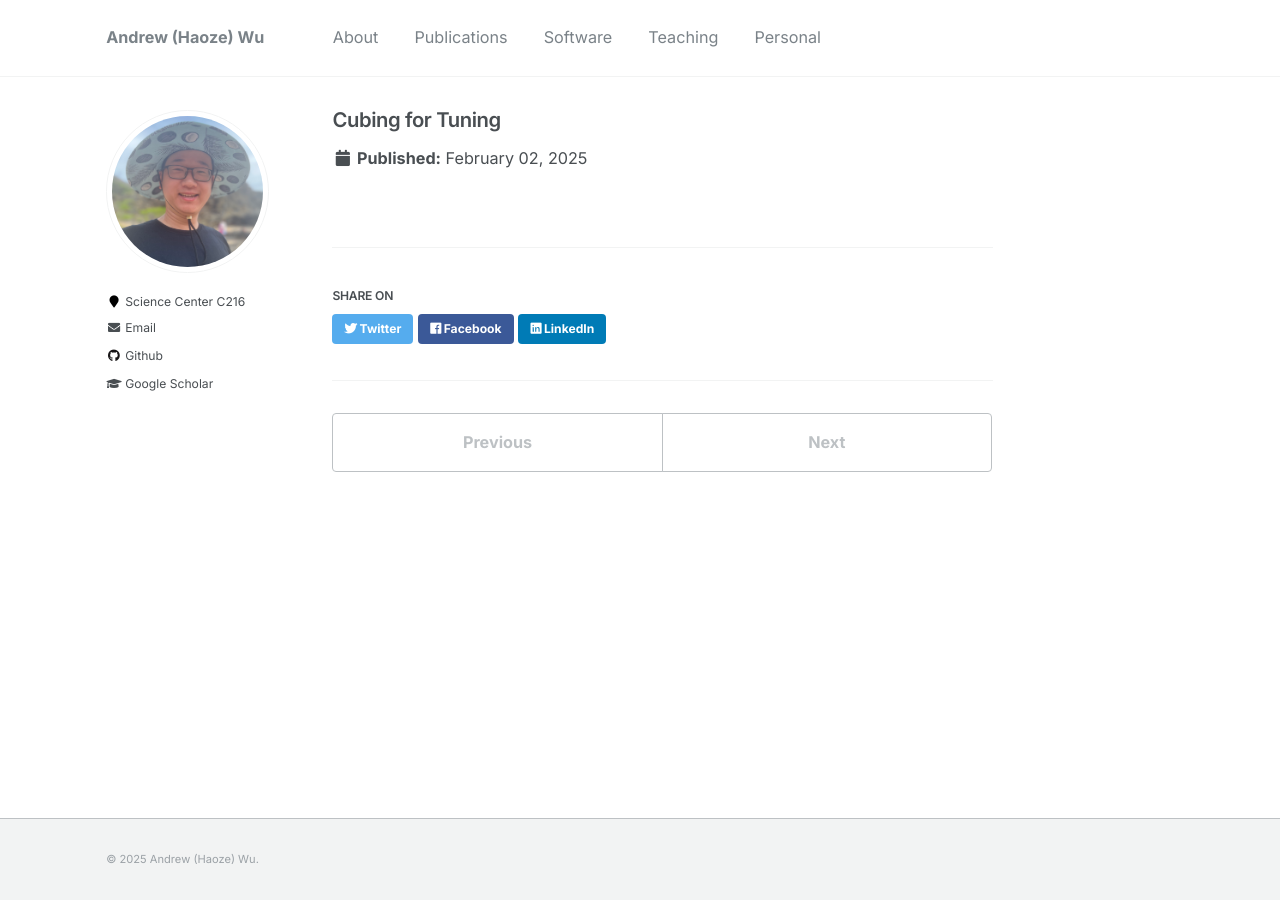
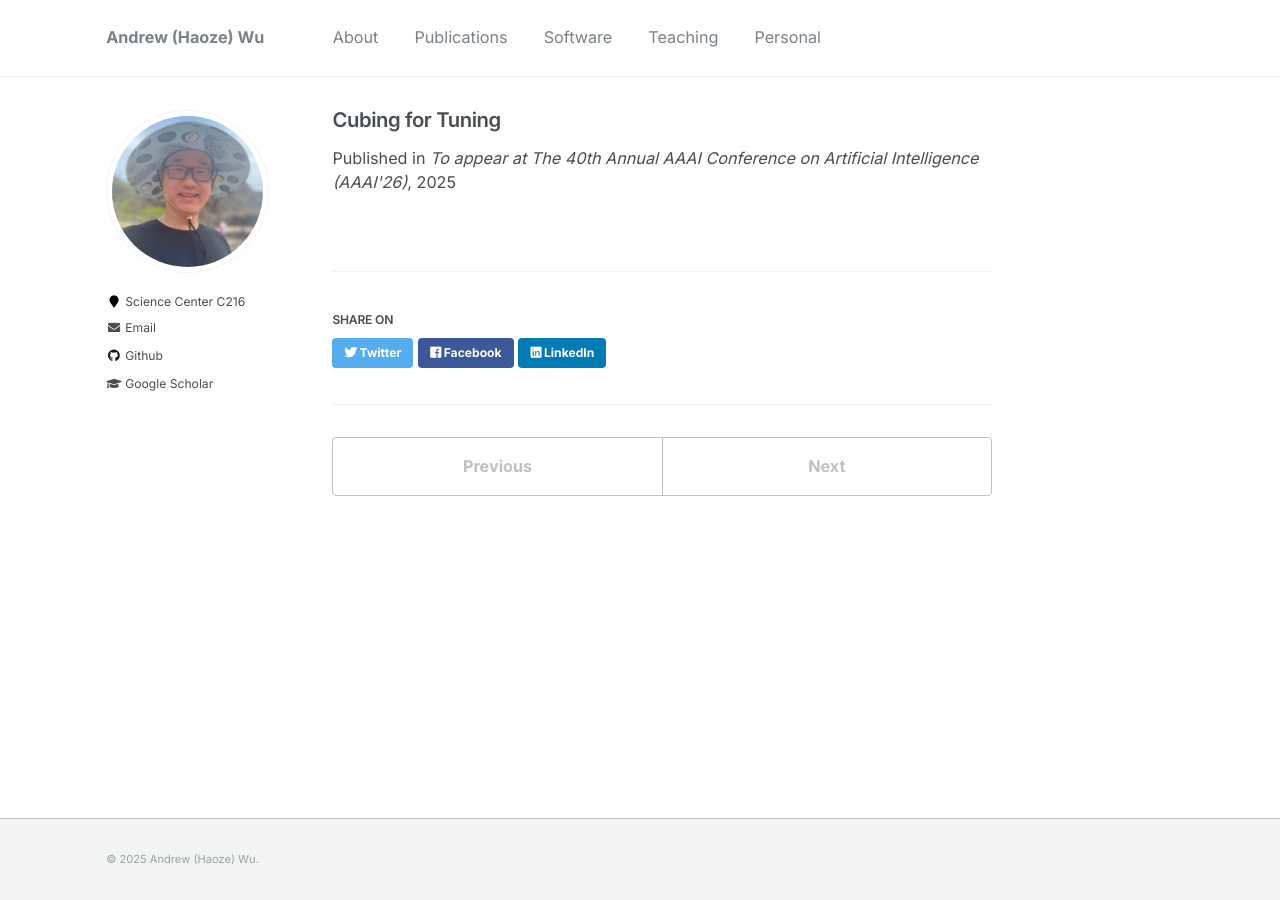
Before and after one commit to wu-haoze/wu-haoze.github.io, a Jekyll site: the page built from _publications/2025-2-2-cubing.md, in a window 1280 px wide. Built offline with Jekyll 4.4.1, drawn with Linux system fonts in a browser that asks for light colours.

Commit message:
Update venue information for cubing publication

```diff
--- a/_publications/2025-2-2-cubing.md
+++ b/_publications/2025-2-2-cubing.md
@@ -1,7 +1,7 @@
 ---
 title:  "Cubing for Tuning"
 collection: publications
-venue:
+venue: To appear at The 40th Annual AAAI Conference on Artificial Intelligence (AAAI'26)
 bibtex:
 paperurl: 'https://arxiv.org/pdf/2504.19039'
 codeurl:
```
Also changed, not shown: other parts of _publications/2025-2-2-cubing.md (+0 -1 lines).
